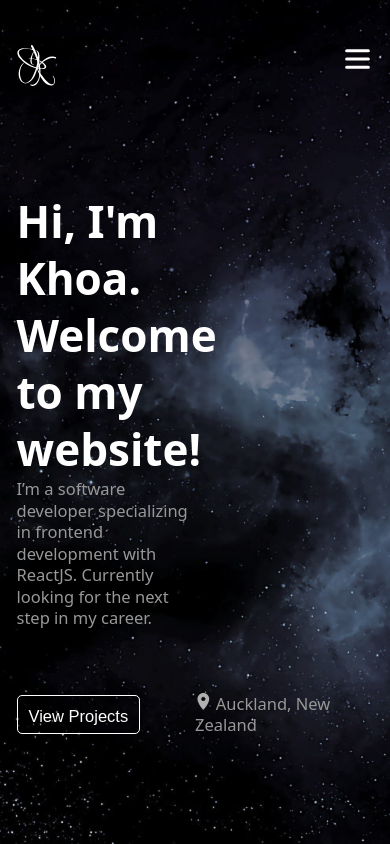
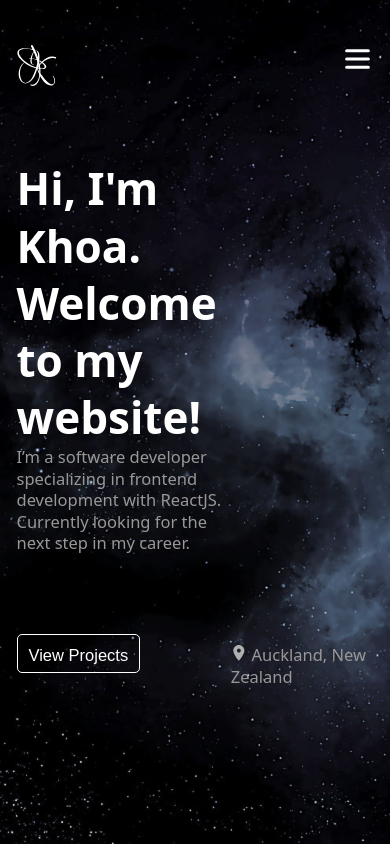
Before and after one commit to khoapham14/portfolio, a React (Vite) app: page /portfolio in a window 390 px wide. Shown: the top 844 px of the page. Built offline with nearby package versions, Linux system fonts and the light colour scheme.

Commit message:
Fixing buzzwords section overlapping with about section.

```diff
--- a/src/components/AboutSection/About.css
+++ b/src/components/AboutSection/About.css
@@ -108,13 +108,13 @@
     margin-left:1.5rem;
     margin-right:1.5rem;
     margin-bottom: 5rem;
+    height: auto;
     display: block;
   }
 
   .buzzwords{
     margin-left:1.5rem;
     margin-right:1.5rem;
-    display: block;
     height: fit-content;
   }
 
--- a/src/components/Global.css
+++ b/src/components/Global.css
@@ -97,3 +97,9 @@
     align-items: center;
   }
 }
+
+@media screen and (max-width: 500px){
+  .circle{
+    display: none;
+  }
+}
--- a/src/components/HeroSection/Hero.css
+++ b/src/components/HeroSection/Hero.css
@@ -19,7 +19,7 @@
 .hero-text-container {
   height: 80%;
   display: grid;
-  grid-template-columns: 55% 45%;
+  grid-template-columns: 45% auto;
   grid-template-rows: auto auto;
   align-items: center;
 }
@@ -72,7 +72,7 @@
   .hero-text-container {
     height: 80%;
     display: grid;
-    grid-template-columns: 50% 50%;
+    grid-template-columns: 60% auto;
     grid-template-rows: auto auto;
     align-items: center;
   }
@@ -87,4 +87,8 @@
     margin-left: 1.5rem;
     margin-right: 1.5rem;
   }
+
+  .hero-text-container{
+    align-items: baseline;
+  }
 }
--- a/src/components/HeroSection/Hero.tsx
+++ b/src/components/HeroSection/Hero.tsx
@@ -24,9 +24,7 @@ function Hero() {
             ReactJS. Currently looking for the next step in my career.
           </div>
         </div>
-        <div className="circle-container">
-          {/* <div className="circle" /> */}
-        </div>
+        <div className="circle-container"/>
         <button
           className="hero-button"
           onClick={() => scrollToElement("projects")}
```
